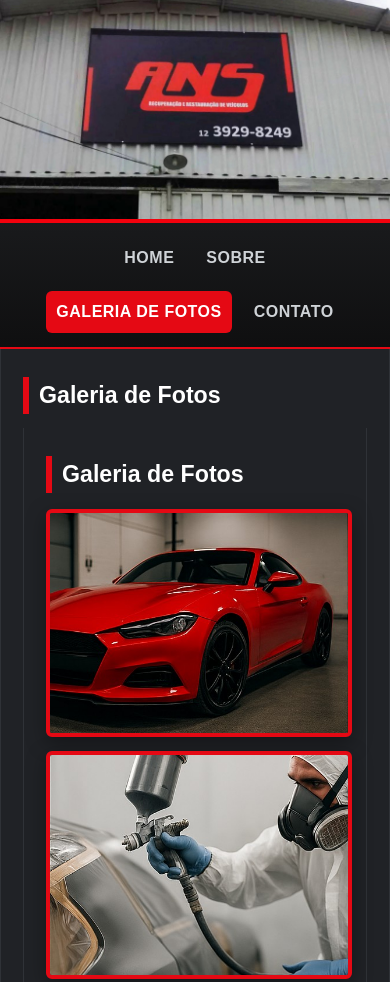
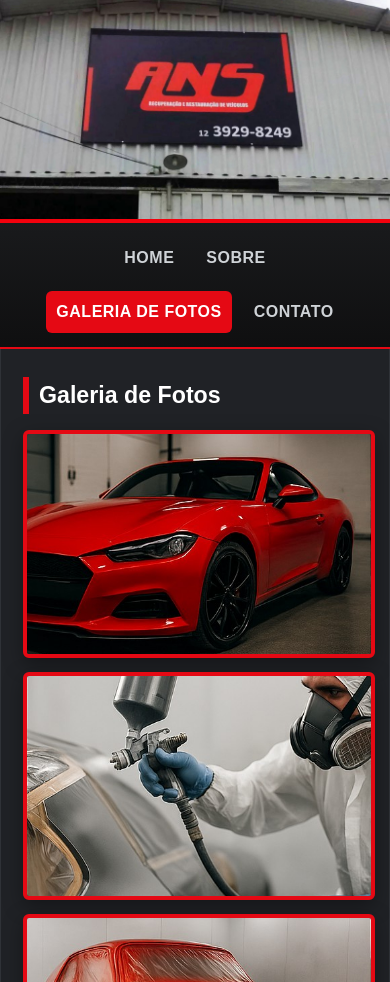
Before and after one commit to anderson-souza-tech/oficina-alexandre-ans, a plain HTML site: page galeria.html in a window 390 px wide. Shown: the top 982 px of the page. Drawn offline with Linux system fonts and the light colour scheme.

```diff
--- a/galeria.html
+++ b/galeria.html
@@ -20,9 +20,6 @@
       <a href="contato.html">Contato</a>
     </nav>
 
-    <!-- Conteúdo -->
-    <main id="conteudo">
-      <h1>Galeria de Fotos</h1>
 
       <!-- Galeria responsiva -->
 <main id="conteudo">
```
